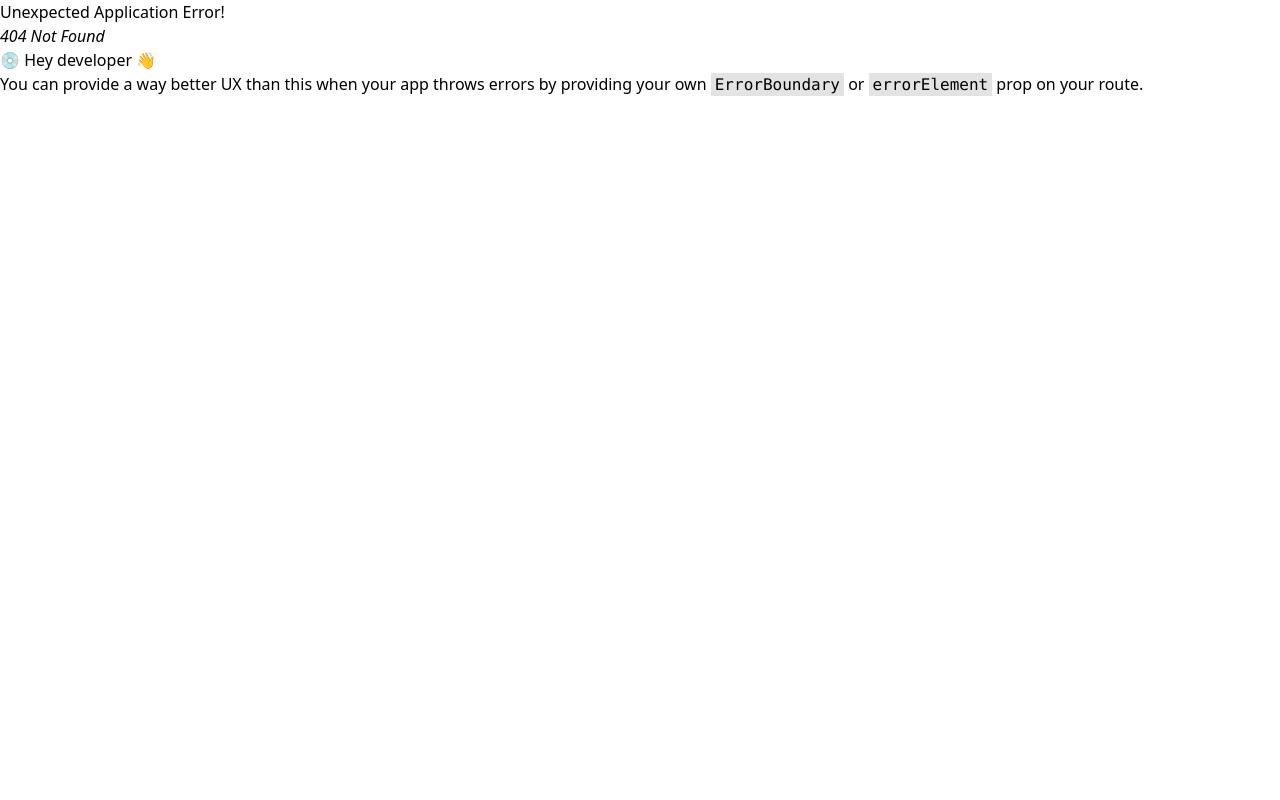
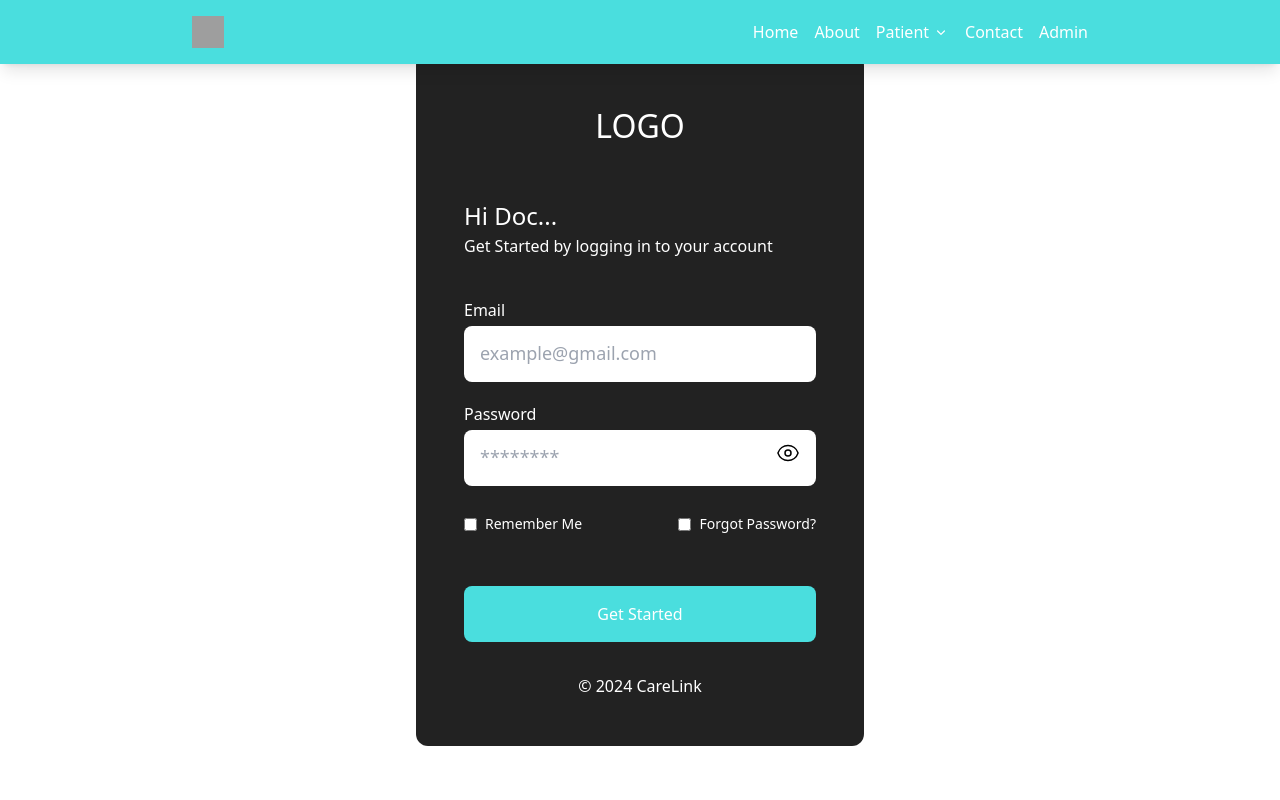
Before and after one commit to RuthNyankum/CareLink-Frontend, a React (Vite) app: page /adminlogin in a window 1280 px wide. Before the commit this address had no page. Shown: the top 800 px of the page. Built offline with nearby package versions, Linux system fonts and the light colour scheme; grey boxes are pictures that could not be loaded.

Commit message:
added admin login

```diff
--- a/src/App.jsx
+++ b/src/App.jsx
@@ -11,6 +11,7 @@ import Home from './pages/home';
 import Account from './pages/account';
 import Login from './pages/account/login';
 import SignUp from './pages/account/signUp';
+import AdminLogin from './pages/admin/adminLogin';
 
 function App() {
   const router = createBrowserRouter([
@@ -55,6 +56,10 @@ function App() {
           element: <Admin />,
         },
         {
+          path: 'adminlogin',
+          element: <AdminLogin />,
+        },
+        {
           path: 'login',
           element: <Login />,
         },
--- a/src/constant/index.jsx
+++ b/src/constant/index.jsx
@@ -58,7 +58,7 @@ const N = {
     },
     {
       title: 'Admin',
-      link: '/admin-login',
+      link: '/adminlogin',
       buttonText: 'Login',
     },
   ],
--- /dev/null
+++ b/src/pages/admin/adminLogin.jsx
@@ -0,0 +1,116 @@
+import { EyeIcon } from '@heroicons/react/24/outline';
+import React, { useState } from 'react';
+import { IoEyeOffOutline } from 'react-icons/io5';
+import 'react-phone-input-2/lib/style.css';
+
+const AdminLogin = () => {
+  const [forgotPassword, setForgotPassword] = useState(false);
+  const [rememberMe, setRememberMe] = useState(false);
+  const [passwordVisible, setPasswordVisible] = useState(false);
+
+  const handleForgotPasswordChange = (e) => {
+    setForgotPassword(e.target.checked);
+  };
+
+  const handleRememberMeChange = (e) => {
+    setRememberMe(e.target.checked);
+  };
+
+  const togglePasswordVisibility = () => {
+    setPasswordVisible(!passwordVisible);
+  };
+
+  const handleSubmit = (e) => {
+    e.preventDefault();
+    // Add logic to handle forgot password and remember me scenarios if needed
+  };
+
+  return (
+    <div className="flex items-center justify-center min-h-screen bg-gray-800">
+      <div className="flex flex-col items-center w-full max-w-md p-6 bg-[#222] md:p-8 lg:p-12 rounded-xl">
+        <div className="text-[2rem] mb-12 text-white">LOGO</div>
+        <div className="text-white w-full">
+          <div className="mb-10">
+            <h1 className="text-[1.5rem]">Hi Doc...</h1>
+            <p className="text-[1rem]">
+              Get Started by logging in to your account
+            </p>
+          </div>
+          <form onSubmit={handleSubmit} className="flex flex-col gap-5 w-full">
+            <label htmlFor="email" className="block w-full">
+              Email
+              <input
+                type="email"
+                name="email"
+                id="email"
+                placeholder="example@gmail.com"
+                className="w-full h-14 px-4 py-2 mt-1 rounded-lg text-black placeholder:text-lg"
+                required
+              />
+            </label>
+
+            <label htmlFor="password" className="block w-full relative">
+              Password
+              <input
+                type={passwordVisible ? 'text' : 'password'}
+                name="password"
+                id="password"
+                placeholder="********"
+                className="w-full h-14 px-4 py-2 mt-1 pr-12 rounded-lg text-black placeholder:text-lg"
+                required
+              />
+              <button
+                type="button"
+                onClick={togglePasswordVisibility}
+                className="absolute top-1/2 right-4 bottom-9 transform -translate-y-1/2"
+              >
+                {passwordVisible ? (
+                  <IoEyeOffOutline className="w-6 h-6 text-black" />
+                ) : (
+                  <EyeIcon className="w-6 h-6 text-black" />
+                )}
+              </button>
+            </label>
+
+            <div className="flex items-center justify-between mt-2">
+              <div className="flex items-center">
+                <input
+                  type="checkbox"
+                  id="remember-me"
+                  checked={rememberMe}
+                  onChange={handleRememberMeChange}
+                  className="mr-2"
+                />
+                <label htmlFor="remember-me" className="text-sm text-white">
+                  Remember Me
+                </label>
+              </div>
+              <div className="flex items-center">
+                <input
+                  type="checkbox"
+                  id="forgot-password"
+                  checked={forgotPassword}
+                  onChange={handleForgotPasswordChange}
+                  className="mr-2"
+                />
+                <label htmlFor="forgot-password" className="text-sm text-white">
+                  Forgot Password?
+                </label>
+              </div>
+            </div>
+
+            <button
+              type="submit"
+              className="w-full h-14 px-4 py-2 mt-8 bg-primary text-white rounded-lg hover:bg-primary-dark"
+            >
+              Get Started
+            </button>
+          </form>
+          <p className="mt-8 text-center text-white">&copy; 2024 CareLink</p>
+        </div>
+      </div>
+    </div>
+  );
+};
+
+export default AdminLogin;
```
